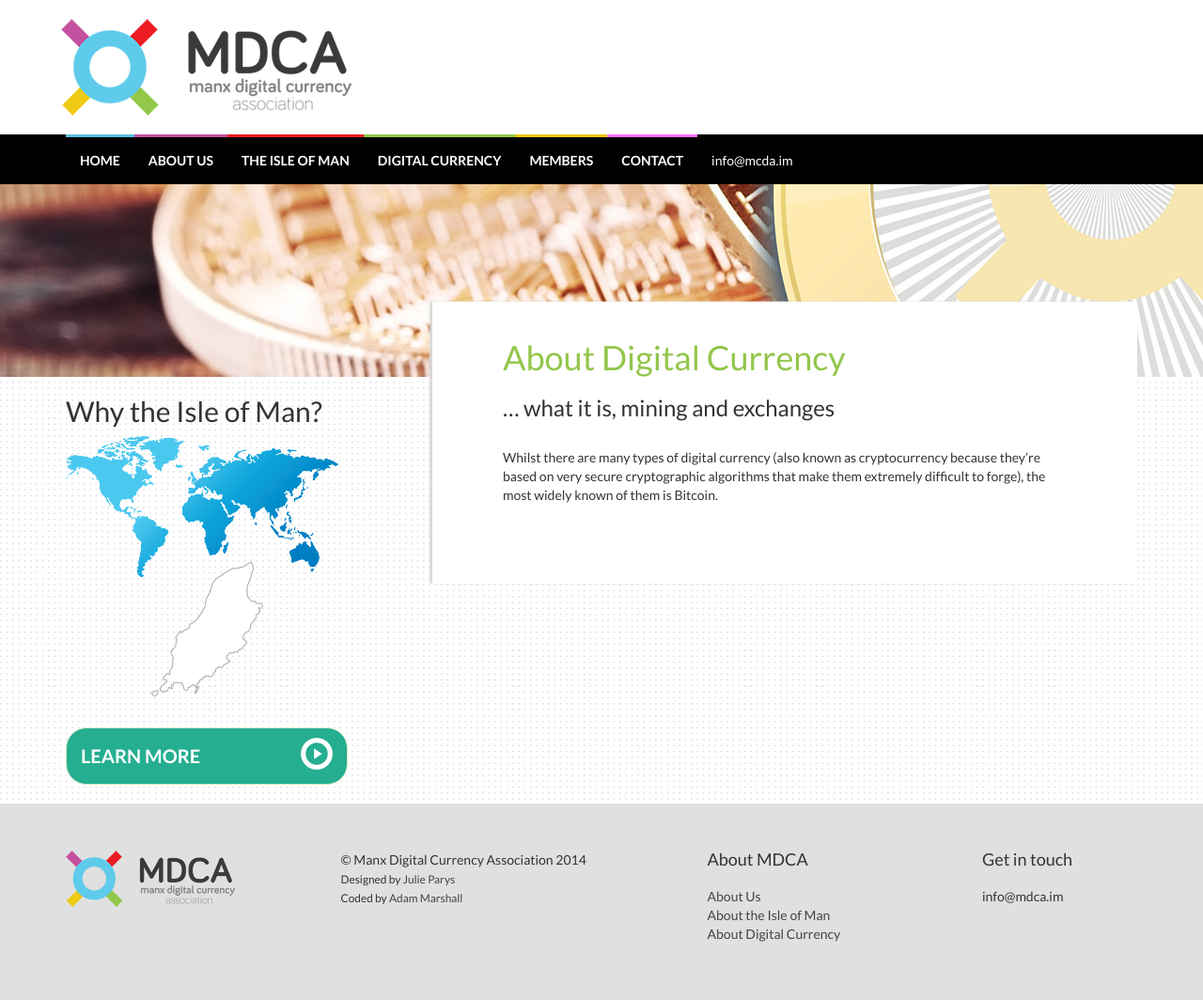
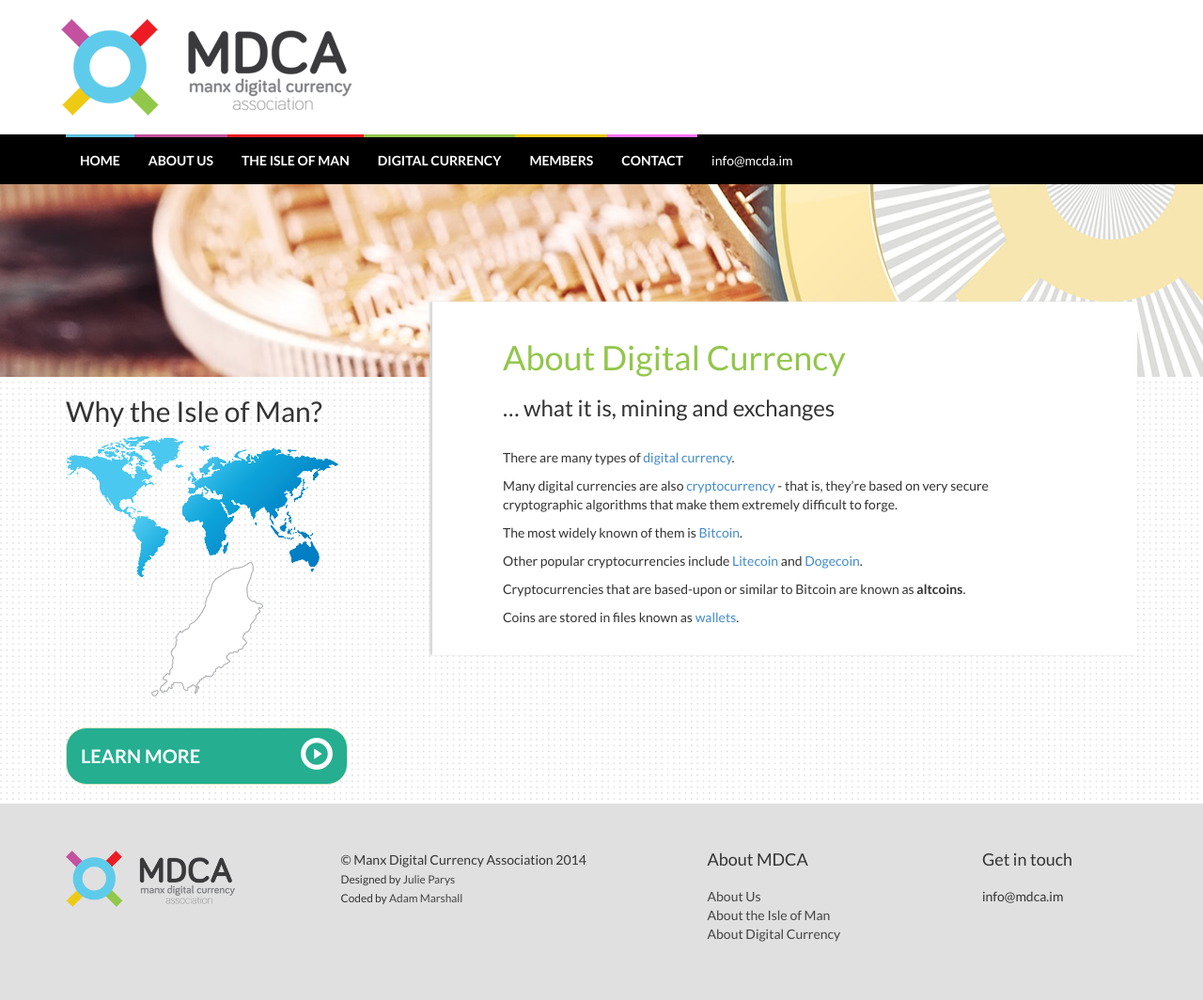
Before and after one commit to Julieparys/MDCA, a Jekyll site: the page built from src/digitalcurrency.md, in a window 1280 px wide. Shown: the whole page at 94% size. Built offline with Jekyll 4.4.1, drawn with Linux system fonts in a browser that asks for light colours; Markdown is read by kramdown in place of the engine named in the settings.

Commit message:
Improved and linkyfied d-c content

```diff
--- a/src/digitalcurrency.md
+++ b/src/digitalcurrency.md
@@ -9,4 +9,14 @@ banner: DigitalCurrency
 #About Digital Currency
 ###... what it is, mining and exchanges
 
-Whilst there are many types of digital currency (also known as cryptocurrency because they're based on very secure cryptographic algorithms that make them extremely difficult to forge), the most widely known of them is Bitcoin.
+There are many types of [digital currency](https://en.wikipedia.org/wiki/Digital_currency).
+
+Many digital currencies are also [cryptocurrency](https://en.wikipedia.org/wiki/Cryptocurrency) - that is, they're based on very secure cryptographic algorithms that make them extremely difficult to forge.
+
+The most widely known of them is [Bitcoin](https://bitcoin.org/).
+
+Other popular cryptocurrencies include [Litecoin](https://litecoin.org/) and [Dogecoin](http://dogecoin.com//).
+
+Cryptocurrencies that are based-upon or similar to Bitcoin are known as **altcoins**.
+
+Coins are stored in files known as [wallets](https://en.bitcoin.it/wiki/Wallet).
```
